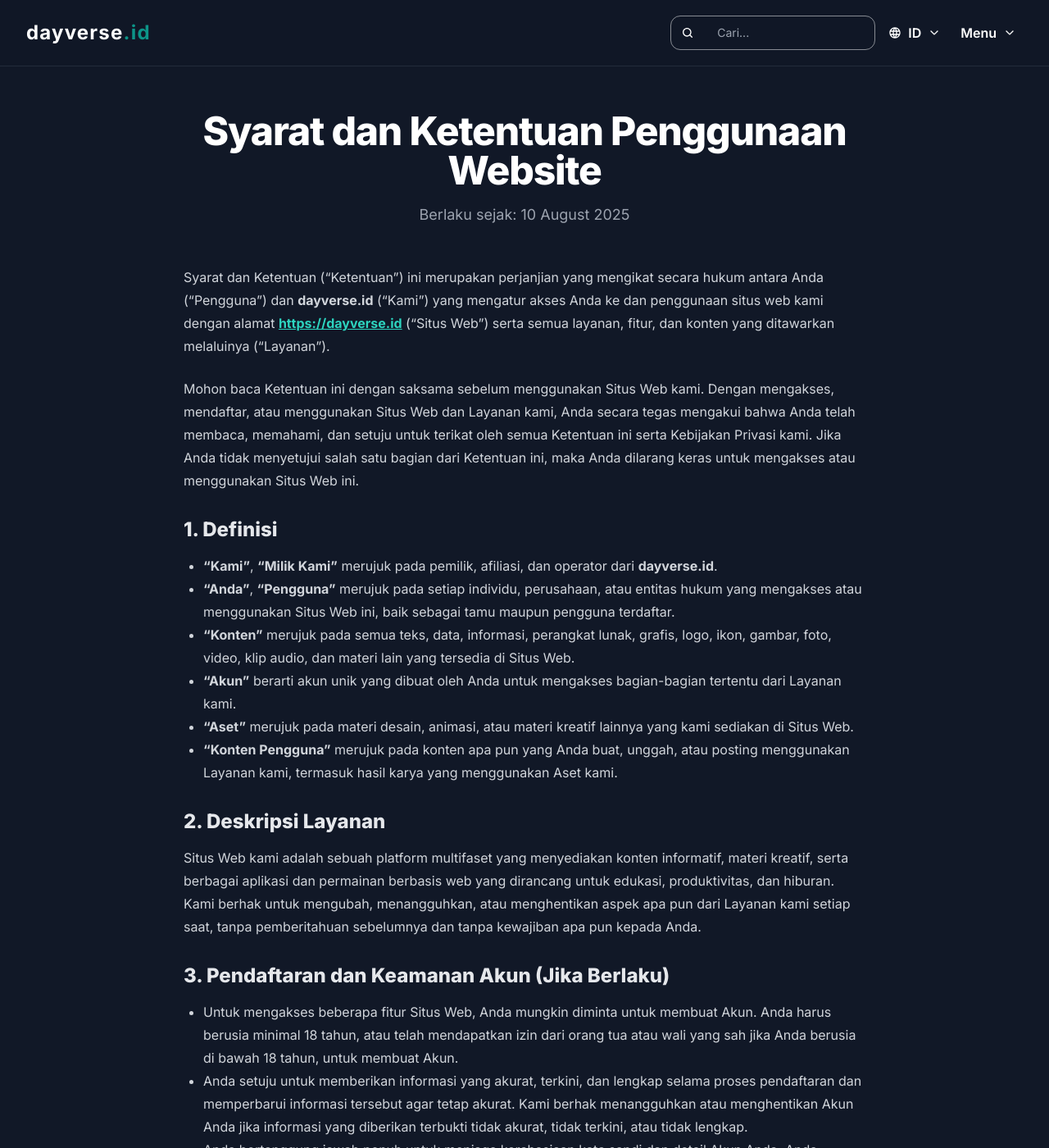
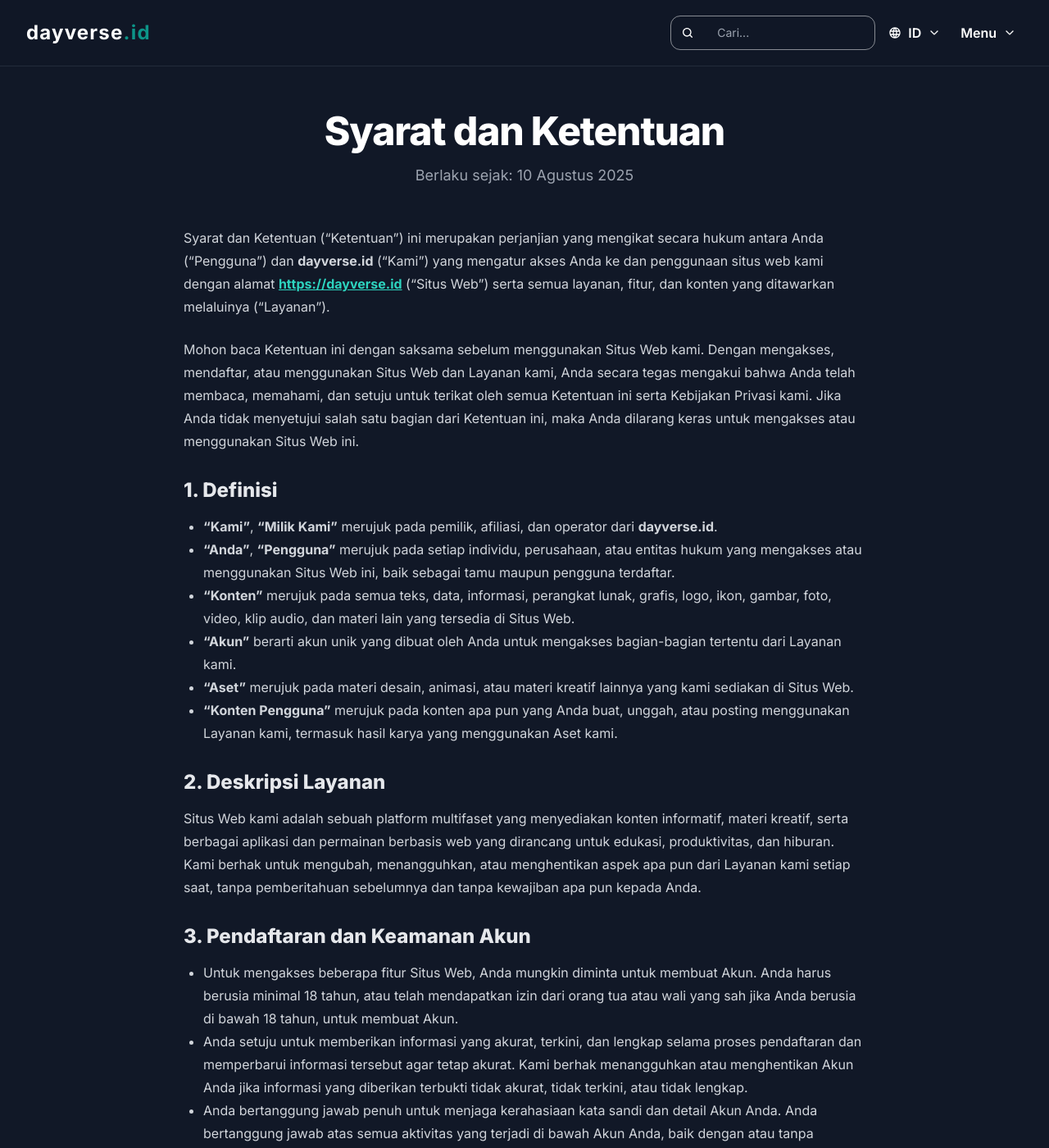
Before and after one commit to nurimator/n.dayverse.id, a Jekyll site: the page built from _legals/id-term.md, in a window 1280 px wide and 1400 px high. Shown: the whole window at 82% size. Built offline with Jekyll 4.4.1, drawn with Linux system fonts in a browser that asks for light colours; nearby versions of some CDN libraries.

Commit message:
fix: Correct minor typos

```diff
--- a/_legals/id-term.md
+++ b/_legals/id-term.md
@@ -1,7 +1,7 @@
 ---
 layout: legal_id
-title: "Syarat dan Ketentuan Penggunaan Website"
-updated_date: 10 August 2025
+title: "Syarat dan Ketentuan"
+updated_date: 10 Agustus 2025
 permalink: /id/terms-and-conditions
 page_id: 10001
 lang: "id"
@@ -24,7 +24,7 @@ Mohon baca Ketentuan ini dengan saksama sebelum menggunakan Situs Web kami. Deng
 
 Situs Web kami adalah sebuah platform multifaset yang menyediakan konten informatif, materi kreatif, serta berbagai aplikasi dan permainan berbasis web yang dirancang untuk edukasi, produktivitas, dan hiburan. Kami berhak untuk mengubah, menangguhkan, atau menghentikan aspek apa pun dari Layanan kami setiap saat, tanpa pemberitahuan sebelumnya dan tanpa kewajiban apa pun kepada Anda.
 
-### **3\. Pendaftaran dan Keamanan Akun (Jika Berlaku)**
+### **3\. Pendaftaran dan Keamanan Akun**
 
 * Untuk mengakses beberapa fitur Situs Web, Anda mungkin diminta untuk membuat Akun. Anda harus berusia minimal 18 tahun, atau telah mendapatkan izin dari orang tua atau wali yang sah jika Anda berusia di bawah 18 tahun, untuk membuat Akun.
 * Anda setuju untuk memberikan informasi yang akurat, terkini, dan lengkap selama proses pendaftaran dan memperbarui informasi tersebut agar tetap akurat. Kami berhak menangguhkan atau menghentikan Akun Anda jika informasi yang diberikan terbukti tidak akurat, tidak terkini, atau tidak lengkap.
```
Also changed, not shown: _legals/en-term.md (+1 -1 lines), _legals/id-disclaimer.md (+1 -1 lines), _legals/id-license.md (+1 -1 lines), _legals/id-privacy.md (+1 -1 lines).
